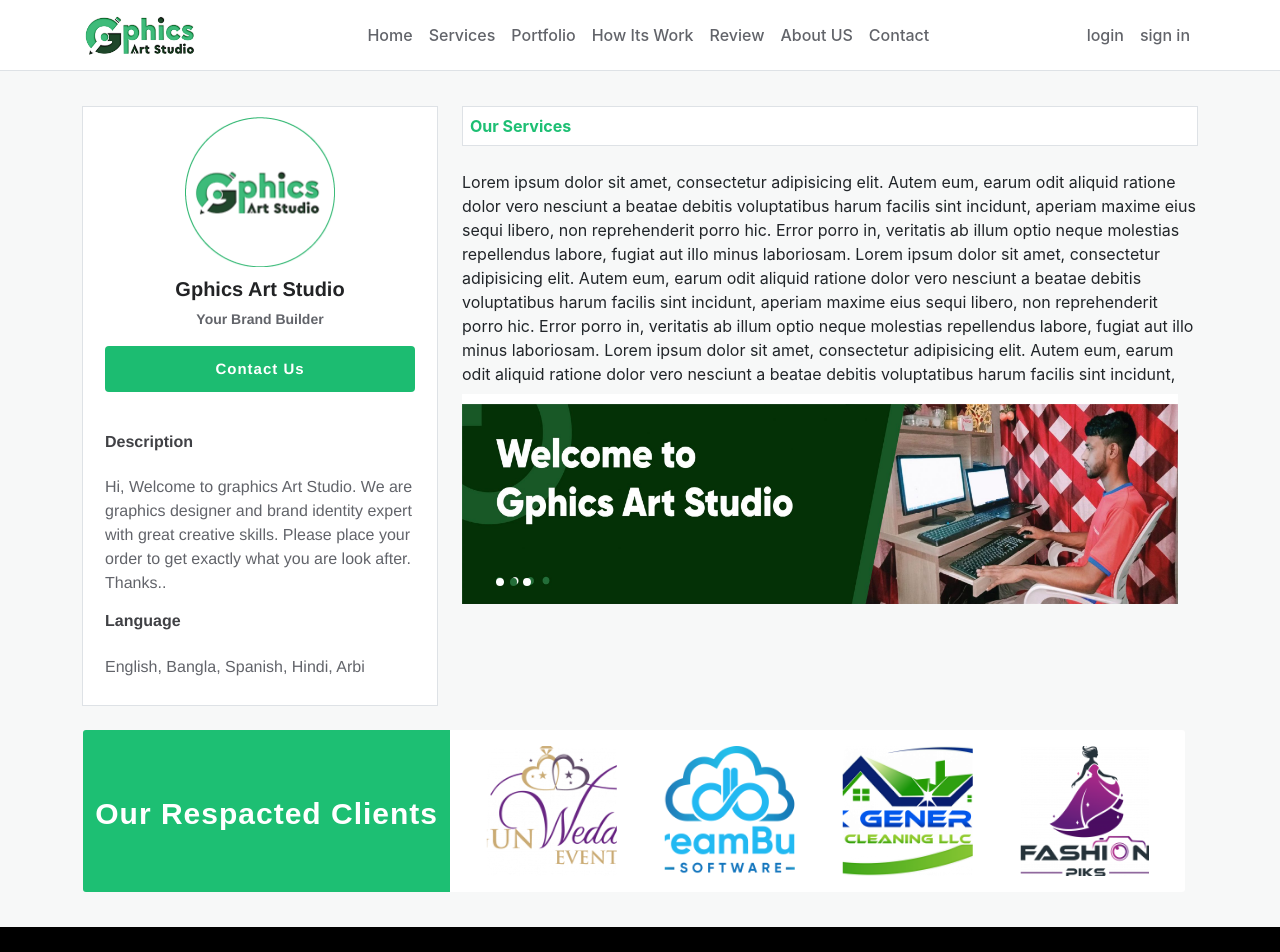
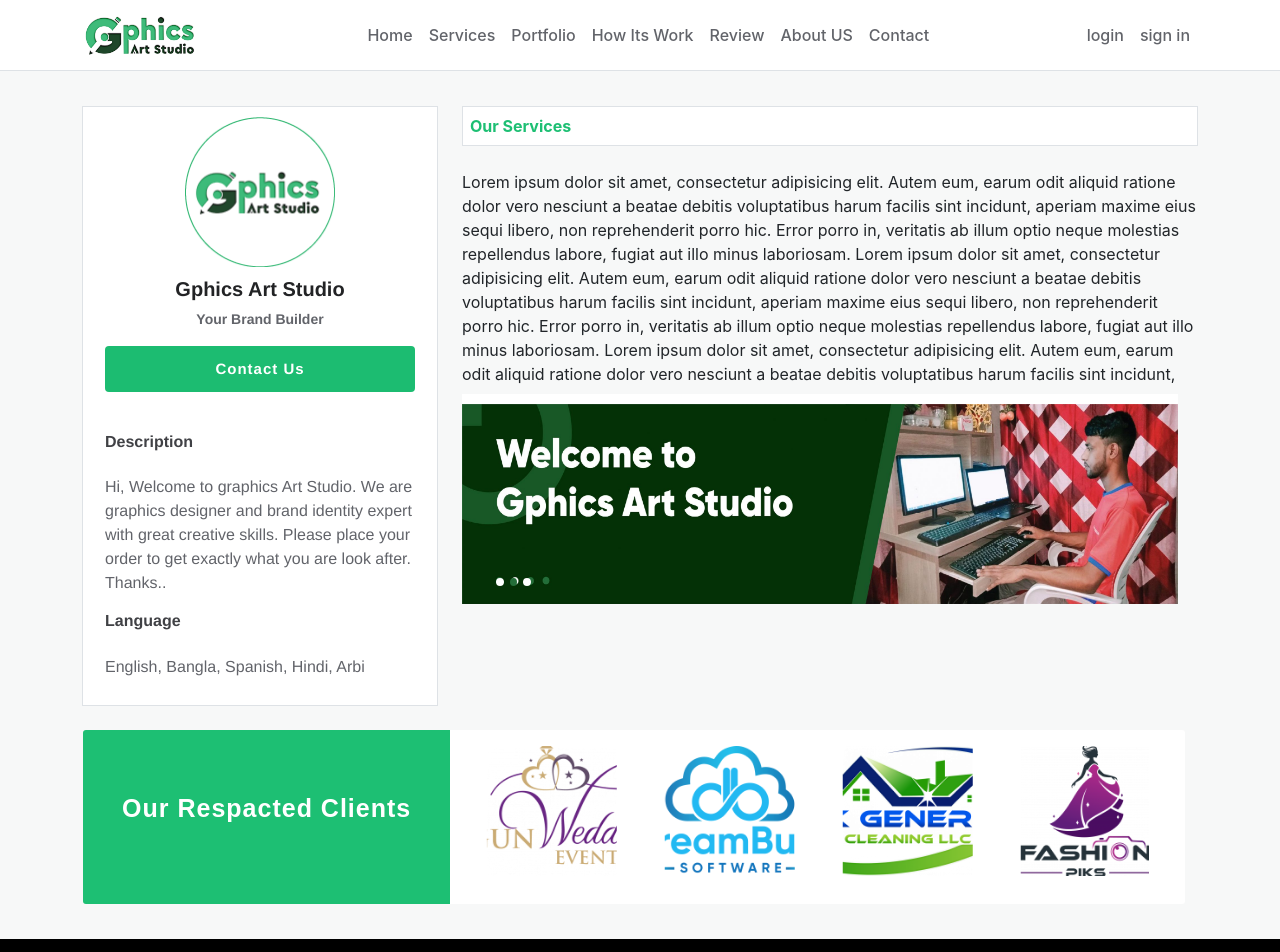
Before and after one commit to rifatjahan823/GphicsArt, a React (Create React App) app: page / in a window 1280 px wide. Shown: the top 952 px of the page. Built offline with nearby package versions, Linux system fonts and the light colour scheme.

Commit message:
add contact design

```diff
--- a/package.json
+++ b/package.json
@@ -18,6 +18,7 @@
     "react-hook-form": "^7.32.2",
     "react-router-dom": "^6.3.0",
     "react-scripts": "5.0.0",
+    "react-simple-typewriter": "^3.0.1",
     "react-slick": "^0.29.0",
     "swiper": "^8.2.4",
     "web-vitals": "^2.1.4"
--- a/src/App.js
+++ b/src/App.js
@@ -11,6 +11,11 @@ import AboutUs from './Components/Pages/AboutUs/AboutUs';
 import Contact from './Components/Pages/Contact/Contact';
 import Navebar from './Components/Pages/Shared/Navebar/Navebar';
 import NotFound from './Components/Pages/Shared/NotFound/NotFound';
+import AllLogo from './Components/Catagory/AllLogo';
+import Bisiness from './Components/Catagory/Bisiness ';
+import Flat from './Components/Catagory/Flat';
+import Logo from './Components/Catagory/Logo';
+
 
 function App() {
   return (
@@ -19,7 +24,10 @@ function App() {
       <Routes>
         <Route path="/" element={<Home/>} />
         <Route path="/services" element={<Services/>} />
-        <Route path="/portfolio" element={<Portfolio/>} />
+        <Route path="/portfolio" element={<Portfolio/>} >
+
+
+        </Route>
         <Route path="/howitswork" element={<HowItsWork/>} />
         <Route path="/review" element={<Review/>} />
         <Route path="/aboutus" element={<AboutUs/>} />
--- a/src/Components/Pages/Home/Sidebar/Sidebar.css
+++ b/src/Components/Pages/Home/Sidebar/Sidebar.css
@@ -97,14 +97,17 @@
 .logo-slider-content{
         background-color: #1DBF73;
         border-radius: 3px 0px 0px 3px;
-        height: 162px;
+        min-height:174px;
+        display: flex;
+        flex-direction: column;
+        justify-content: center;
+        text-align: center;
 }
 .logo-slider-content p{
     font-family:Arial, Helvetica, sans-serif;
     letter-spacing:1px;
-   font-size: 30px;
-    font-weight:700;
-    margin-top:18%;
+   font-size: 25px;
+   font-weight:800;
 }
 .logo-slider-logo{
     background-color: #FFFFFF;
--- a/src/Components/Pages/Home/Sidebar/Sidebar.js
+++ b/src/Components/Pages/Home/Sidebar/Sidebar.js
@@ -12,9 +12,15 @@ import logoslide4 from '../../../Image/home/logo-slide-4.png';
 import logoslide5 from '../../../Image/home/logo-slide-5.png';
 import logoslide6 from '../../../Image/home/logo-slide-6.png';
 import 'swiper/css';
+import { Typewriter } from 'react-simple-typewriter';
 
 
 const Sidebar = () => {
+    // ----fore type writer----------
+   const handleDone = () => {
+        console.log(`Done after 5 loops!`)
+      }
+//    -------------for slider---------
     const [index, setIndex] = useState(0);
 
     const handleSelect = (selectedIndex, e) => {
@@ -80,7 +86,17 @@ const Sidebar = () => {
              {/* ------------logo-slider--------- */}
             <div class="row mt-4"style={{paddingLeft:"13px",paddingRight:'25px'}}>
              <div class="col-md-4 col-12 logo-slider-content ">
-                <p className='text-center text-white'>Our Respacted Clients</p>
+                <p className='text-center text-white'>Our {' '}<Typewriter
+                    words={['Respacted Clients']}
+                    loop={Infinity}
+                    cursor
+                    cursorStyle=''
+                    typeSpeed={70}
+                    deleteSpeed={50}
+                    delaySpeed={1000}
+                    onLoopDone={handleDone}
+
+                /></p>
             </div>
              <div class="col-md-8 col-12 logo-slider-logo ">
                 <div className='slide-logo px-4 py-3'>
--- a/src/Components/Pages/Portfolio/Portfolio.js
+++ b/src/Components/Pages/Portfolio/Portfolio.js
@@ -1,10 +1,48 @@
 import React from 'react';
+import { FontAwesomeIcon } from '@fortawesome/react-fontawesome'
+import { faFilter,faEraser } from '@fortawesome/free-solid-svg-icons';
+import CustomLink from '../../CustomLink/CustomLink';
+import { Outlet } from 'react-router-dom';
 
 const Portfolio = () => {
     return (
-        <div>
-
+        <div className='container'>
+            <div className='row align-items-start'>
+        <div className='col-4'>
+            <div className='border pb-4 ' >
+             <div className='row border-bottom pt-3 mb-4 px-3' style={{margin:"0 0px",fontWeight:'500'}}>
+                <div className='col-6'>
+                    <p><FontAwesomeIcon className='icon' icon={faFilter} /> Filter</p>
+                </div>
+                <div className='col-6 text-end '>
+                  <p><FontAwesomeIcon className='icon' icon={faEraser} /> Clear </p>
+                </div>
+              </div>
+            <li className='list-unstyled pb-3 ps-4'> <CustomLink  to="logo">Logo Design</CustomLink ></li>
+            <li className='list-unstyled pb-3 ps-4'> <CustomLink  to="flat">Flat & Minimalist Logo Design</CustomLink ></li>
+            <li className='list-unstyled pb-3 ps-4'> <CustomLink  to="moscot">Mascot Logo Design </CustomLink ></li>
+            <li className='list-unstyled pb-3 ps-4'> <CustomLink  to="bisiness">Bisiness Card And Stationary </CustomLink ></li>
+            {/* ---------------Fiyer Design T-shart Design------------ */}
+              <div className='d-flex'>
+              <li className='list-unstyled mb-3 ps-4'> <CustomLink to="fiyer">Fiyer Design</CustomLink> </li>
+               <li className='list-unstyled mb-3 ps-2'> <CustomLink to="tshirt">T-shart Design</CustomLink> </li>
+              </div>
+            {/* ---------------Data EntryT-shart Design------------ */}
+              <div className='d-flex'>
+              <li className='list-unstyled mb-3 ps-4'> <CustomLink to="dataentry">Data Entry</CustomLink> </li>
+               <li className='list-unstyled mb-3 ps-2'> <CustomLink to="digital">Digital Marketing</CustomLink> </li>
+              </div>
+              <li className='list-unstyled mb-3 ps-4'> <CustomLink  to="photo">Photo Background Remove </CustomLink ></li>
+              <li className='list-unstyled mb-3 ps-4'> <CustomLink  to="ux">Ui/ UX Design </CustomLink ></li>
+              <li className='list-unstyled  ps-4'> <CustomLink  to="website">Website Design & Deveiopment </CustomLink ></li>
+            </div>
         </div>
+      <div className='col-8'>
+          <h1 className='text-center mb-4' style={{background:"#196F3D",color:"white",padding:'10px 0'}}>PORTFOLIO</h1>
+          <Outlet></Outlet>
+    </div>
+      </div>
+    </div>
     );
 };
 
```
Also changed, not shown: src/Components/MapApi/Map.js (added), 1 other file (tests, documents, lock files or other folders).
